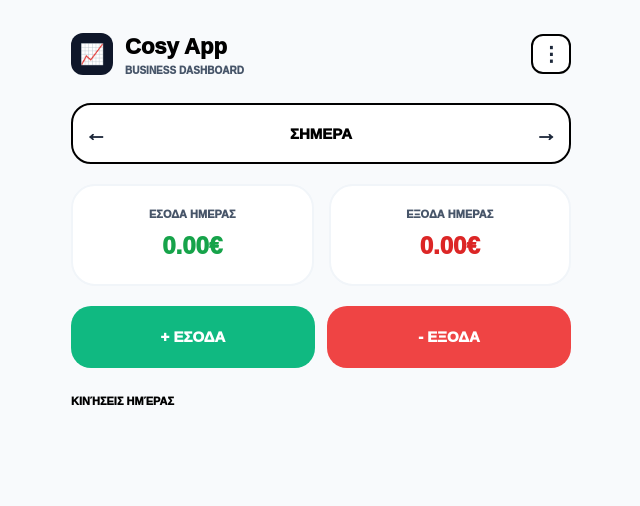
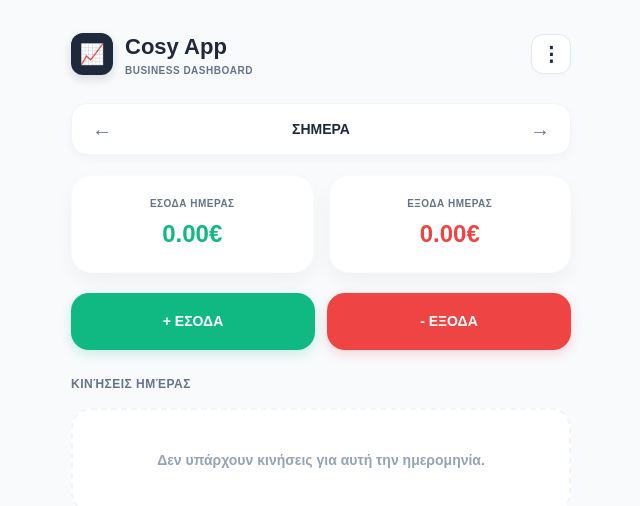
Before and after one commit to tsigris/cosy-management, a Next.js app: page / in a window 1280 px wide. Shown: the top 506 px of the page, without its empty margins (319-959 px from the left). Built offline with nearby package versions, Linux system fonts and the light colour scheme.

Commit message:
Update page.tsx

```diff
--- a/src/app/page.tsx
+++ b/src/app/page.tsx
@@ -78,6 +78,13 @@ function DashboardContent() {
   const totalExp = transactions.filter(t => t.type === 'expense' && !t.is_credit && t.category !== 'pocket').reduce((acc, t) => acc + Number(t.amount), 0)
   const isAdmin = permissions.role === 'admin'
 
+  const handleDelete = async (id: string) => {
+    if (confirm('Θέλετε να διαγράψετε αυτή την κίνηση;')) {
+      const { error } = await supabase.from('transactions').delete().eq('id', id)
+      if (!error) setTransactions(prev => prev.filter(t => t.id !== id))
+    }
+  }
+
   return (
     <div style={{ maxWidth: '500px', margin: '0 auto', fontFamily: 'sans-serif', position: 'relative' }}>
 
@@ -86,8 +93,8 @@ function DashboardContent() {
         <div style={{ display: 'flex', alignItems: 'center', gap: '12px' }}>
           <div style={logoBoxStyle}><span style={{ fontSize: '20px' }}>📈</span></div>
           <div>
-            <h1 style={{ fontWeight: '950', fontSize: '22px', margin: 0, color: '#000000' }}>{storeName}</h1>
-            <p style={{ margin: 0, fontSize: '10px', color: '#475569', fontWeight: '950', textTransform: 'uppercase' }}>Business Dashboard</p>
+            <h1 style={{ fontWeight: '800', fontSize: '22px', margin: 0, color: '#1e293b' }}>{storeName}</h1>
+            <p style={{ margin: 0, fontSize: '10px', color: '#64748b', fontWeight: '700', textTransform: 'uppercase', letterSpacing: '0.5px' }}>Business Dashboard</p>
           </div>
         </div>
 
@@ -130,34 +137,39 @@ function DashboardContent() {
         <button onClick={() => shiftDate(1)} style={dateArrowStyle}>→</button>
       </div>
 
+      {/* STATS CARDS */}
       <div style={{ display: 'flex', gap: '15px', marginBottom: '20px' }}>
-        <div style={cardStyle}><p style={labelStyle}>ΕΣΟΔΑ ΗΜΕΡΑΣ</p><p style={{ color: '#16a34a', fontSize: '24px', fontWeight: '950', margin: 0 }}>{totalInc.toFixed(2)}€</p></div>
-        <div style={cardStyle}><p style={labelStyle}>ΕΞΟΔΑ ΗΜΕΡΑΣ</p><p style={{ color: '#dc2626', fontSize: '24px', fontWeight: '950', margin: 0 }}>{totalExp.toFixed(2)}€</p></div>
+        <div style={cardStyle}><p style={labelStyle}>ΕΣΟΔΑ ΗΜΕΡΑΣ</p><p style={{ color: '#10b981', fontSize: '24px', fontWeight: '800', margin: 0 }}>{totalInc.toFixed(2)}€</p></div>
+        <div style={cardStyle}><p style={labelStyle}>ΕΞΟΔΑ ΗΜΕΡΑΣ</p><p style={{ color: '#ef4444', fontSize: '24px', fontWeight: '800', margin: 0 }}>{totalExp.toFixed(2)}€</p></div>
       </div>
 
+      {/* ACTIONS */}
       <div style={{ display: 'flex', gap: '12px', marginBottom: '12px' }}>
-        <Link href={`/add-income?date=${selectedDate}`} style={{ ...btnStyle, backgroundColor: '#10b981' }}>+ ΕΣΟΔΑ</Link>
-        <Link href={`/add-expense?date=${selectedDate}`} style={{ ...btnStyle, backgroundColor: '#ef4444' }}>- ΕΞΟΔΑ</Link>
+        <Link href={`/add-income?date=${selectedDate}`} style={{ ...btnStyle, backgroundColor: '#10b981', boxShadow: '0 4px 12px rgba(16, 185, 129, 0.2)' }}>+ ΕΣΟΔΑ</Link>
+        <Link href={`/add-expense?date=${selectedDate}`} style={{ ...btnStyle, backgroundColor: '#ef4444', boxShadow: '0 4px 12px rgba(239, 68, 68, 0.2)' }}>- ΕΞΟΔΑ</Link>
       </div>
       {isAdmin && <Link href="/daily-z" style={zBtnStyle}>📟 ΚΛΕΙΣΙΜΟ ΤΑΜΕΙΟΥ (Ζ)</Link>}
 
       {/* LIST SECTION */}
       <div style={{ marginTop: '25px' }}>
-        <p style={{ fontSize: '11px', fontWeight: '950', color: '#000', marginBottom: '15px', textTransform: 'uppercase' }}>Κινήσεις Ημέρας</p>
-        {loading ? <div style={{ textAlign: 'center', padding: '20px', fontWeight: '950' }}>ΦΟΡΤΩΣΗ...</div> : (
+        <p style={{ fontSize: '12px', fontWeight: '800', color: '#64748b', marginBottom: '15px', textTransform: 'uppercase', letterSpacing: '0.5px' }}>Κινήσεις Ημέρας</p>
+        {loading ? <div style={{ textAlign: 'center', padding: '20px', fontWeight: '700', color: '#94a3b8' }}>Φόρτωση...</div> : (
           <>
             {zTotal > 0 && (
               <div style={{ marginBottom: '10px' }}>
                 <div onClick={() => isAdmin && setIsZExpanded(!isZExpanded)} style={zItemHeader}>
-                  <div style={{ flex: 1 }}><p style={{ fontWeight: '950', margin: 0, fontSize: '15px' }}>📟 ΣΥΝΟΛΟ Ζ</p><span style={{ fontSize: '10px', opacity: 0.8 }}>{zEntries.length} Εγγραφές</span></div>
-                  <p style={{ fontWeight: '950', fontSize: '18px', margin: 0 }}>+{zTotal.toFixed(2)}€</p>
+                  <div style={{ flex: 1 }}><p style={{ fontWeight: '800', margin: 0, fontSize: '15px' }}>📟 ΣΥΝΟΛΟ Ζ</p></div>
+                  <p style={{ fontWeight: '800', fontSize: '18px', margin: 0 }}>+{zTotal.toFixed(2)}€</p>
                 </div>
                 {isZExpanded && (
                   <div style={zBreakdownPanel}>
                     {zEntries.map(z => (
                       <div key={z.id} style={zSubItem}>
-                        <div style={{ flex: 1 }}><p style={{ fontWeight: '950', margin: 0, fontSize: '13px' }}>{z.method}</p></div>
-                        <p style={{ fontWeight: '950', fontSize: '14px', margin: 0 }}>{Number(z.amount).toFixed(2)}€</p>
+                        <div style={{ flex: 1 }}><p style={{ fontWeight: '600', margin: 0, fontSize: '13px', color: '#475569' }}>{z.method}</p></div>
+                        <div style={{ display: 'flex', alignItems: 'center', gap: '10px' }}>
+                          <p style={{ fontWeight: '700', fontSize: '14px', margin: 0, color: '#1e293b' }}>{Number(z.amount).toFixed(2)}€</p>
+                          {isAdmin && <button onClick={() => handleDelete(z.id)} style={{ background: 'none', border: 'none', cursor: 'pointer', fontSize: '14px' }}>🗑️</button>}
+                        </div>
                       </div>
                     ))}
                   </div>
@@ -165,21 +177,33 @@ function DashboardContent() {
               </div>
             )}
             {regularEntries.map(t => (
-              <div key={t.id} style={itemStyle}>
+              <div key={t.id} style={{ marginBottom: '10px' }}>
+                <div style={itemStyle} onClick={() => isAdmin && setExpandedTx(expandedTx === t.id ? null : t.id)}>
                   <div style={{ flex: 1 }}>
-                  <p style={{ fontWeight: '950', margin: 0, fontSize: '16px', color: '#000000' }}>
-                    {t.type === 'income' ? '💰 ' + (t.notes || 'ΕΣΟΔΟ') : (t.suppliers?.name || t.category.toUpperCase())}
+                    <p style={{ fontWeight: '700', margin: 0, fontSize: '15px', color: '#1e293b' }}>
+                      {t.type === 'income' ? '💰 ' + (t.notes || 'ΕΙΣΠΡΑΞΗ') : (t.suppliers?.name || t.category.toUpperCase())}
                     </p>
                     <div style={{ display: 'flex', gap: '8px', marginTop: '4px' }}>
                       <span style={subLabelStyle}>{t.method}</span>
                       <span style={userBadge}>👤 {t.created_by_name?.toUpperCase()}</span>
                     </div>
                   </div>
-                <p style={{ fontWeight: '950', fontSize: '17px', color: t.type === 'income' ? '#16a34a' : '#dc2626', margin: 0 }}>
+                  <div style={{ textAlign: 'right' }}>
+                    <p style={{ fontWeight: '800', fontSize: '17px', color: t.type === 'income' ? '#10b981' : '#ef4444', margin: 0 }}>
                       {t.type === 'income' ? '+' : '-'}{Math.abs(Number(t.amount)).toFixed(2)}€
                     </p>
                   </div>
+                </div>
+                {isAdmin && expandedTx === t.id && (
+                  <div style={actionPanel}>
+                    <button onClick={() => handleDelete(t.id)} style={deleteBtnStyle}>ΔΙΑΓΡΑΦΗ ΚΙΝΗΣΗΣ 🗑️</button>
+                  </div>
+                )}
+              </div>
             ))}
+            {transactions.length === 0 && (
+              <div style={emptyStateStyle}>Δεν υπάρχουν κινήσεις για αυτή την ημερομηνία.</div>
+            )}
           </>
         )}
       </div>
@@ -188,32 +212,31 @@ function DashboardContent() {
   )
 }
 
-// STYLES
-const logoBoxStyle: any = { width: '42px', height: '42px', backgroundColor: '#0f172a', borderRadius: '12px', display: 'flex', alignItems: 'center', justifyContent: 'center' };
-const menuBtnStyle: any = { backgroundColor: 'white', border: '2px solid #000', width: '40px', height: '40px', borderRadius: '12px', fontSize: '20px', cursor: 'pointer', fontWeight: '950' };
-const dropdownStyle: any = {
-  position: 'absolute' as any, top: '55px', right: '0', backgroundColor: 'white', minWidth: '240px',
-  borderRadius: '24px', boxShadow: '0 20px 40px rgba(0,0,0,0.2)', padding: '12px', zIndex: 1100,
-  border: '2px solid #000', maxHeight: '75dvh', overflowY: 'auto'
-};
-const menuItem: any = { display: 'block', padding: '15px', textDecoration: 'none', color: '#000', fontWeight: '950', fontSize: '15px', borderBottom: '1px solid #f1f5f9' };
-const logoutBtnStyle: any = { ...menuItem, color: '#ef4444', border: 'none', background: '#fee2e2', width: '100%', cursor: 'pointer', textAlign: 'left', marginTop: '10px', borderRadius: '14px' };
-const menuSectionLabel: any = { fontSize: '10px', fontWeight: '950', color: '#475569', marginBottom: '8px', paddingLeft: '12px', marginTop: '12px' };
-const divider: any = { height: '1.5px', backgroundColor: '#000', margin: '10px 0', opacity: 0.1 };
-const dateBarStyle: any = { display: 'flex', alignItems: 'center', backgroundColor: 'white', padding: '12px', borderRadius: '20px', marginBottom: '20px', border: '2px solid #000' };
-const dateArrowStyle: any = { background: 'none', border: 'none', fontSize: '22px', fontWeight: '950', cursor: 'pointer' };
+// STYLES - ΕΠΑΝΑΦΟΡΑ PREMIUM ΑΙΣΘΗΤΙΚΗΣ
+const logoBoxStyle: any = { width: '42px', height: '42px', backgroundColor: '#1e293b', borderRadius: '12px', display: 'flex', alignItems: 'center', justifyContent: 'center', boxShadow: '0 4px 10px rgba(30, 41, 59, 0.15)' };
+const menuBtnStyle: any = { backgroundColor: 'white', border: '1px solid #e2e8f0', width: '40px', height: '40px', borderRadius: '12px', fontSize: '20px', cursor: 'pointer', color: '#1e293b', boxShadow: '0 2px 4px rgba(0,0,0,0.02)' };
+const dropdownStyle: any = { position: 'absolute' as any, top: '55px', right: '0', backgroundColor: 'white', minWidth: '240px', borderRadius: '20px', boxShadow: '0 10px 30px rgba(0,0,0,0.1)', padding: '12px', zIndex: 1100, border: '1px solid #f1f5f9', maxHeight: '75dvh', overflowY: 'auto' };
+const menuItem: any = { display: 'block', padding: '12px', textDecoration: 'none', color: '#334155', fontWeight: '600', fontSize: '14px', borderRadius: '10px' };
+const logoutBtnStyle: any = { ...menuItem, color: '#dc2626', border: 'none', background: '#fee2e2', width: '100%', cursor: 'pointer', textAlign: 'left', marginTop: '5px', borderRadius: '10px', fontWeight: '700' };
+const menuSectionLabel: any = { fontSize: '10px', fontWeight: '800', color: '#94a3b8', marginBottom: '8px', paddingLeft: '12px', marginTop: '12px', letterSpacing: '0.5px' };
+const divider: any = { height: '1px', backgroundColor: '#f1f5f9', margin: '10px 0' };
+const dateBarStyle: any = { display: 'flex', alignItems: 'center', backgroundColor: 'white', padding: '10px', borderRadius: '16px', marginBottom: '20px', border: '1px solid #f1f5f9', boxShadow: '0 4px 10px rgba(0,0,0,0.03)' };
+const dateArrowStyle: any = { background: 'none', border: 'none', fontSize: '20px', fontWeight: '800', cursor: 'pointer', color: '#64748b', padding: '0 10px' };
 const dateInputStyle: any = { position: 'absolute', top: 0, left: 0, width: '100%', height: '100%', opacity: 0, cursor: 'pointer' };
-const dateDisplayStyle: any = { fontSize: '15px', fontWeight: '950', color: '#000' };
-const cardStyle: any = { flex: 1, backgroundColor: 'white', padding: '20px', borderRadius: '24px', textAlign: 'center', border: '2px solid #f1f5f9' };
-const labelStyle: any = { fontSize: '11px', fontWeight: '950', color: '#475569', marginBottom: '5px' };
-const btnStyle: any = { flex: 1, padding: '20px', borderRadius: '20px', color: 'white', textDecoration: 'none', textAlign: 'center', fontWeight: '950', fontSize: '15px' };
-const zBtnStyle: any = { display: 'block', padding: '18px', borderRadius: '20px', backgroundColor: '#0f172a', color: 'white', textDecoration: 'none', textAlign: 'center', fontWeight: '950', fontSize: '15px', marginTop: '10px' };
-const itemStyle: any = { backgroundColor: 'white', padding: '20px', borderRadius: '24px', border: '2px solid #f1f5f9', display: 'flex', justifyContent: 'space-between', alignItems: 'center', marginBottom: '12px' };
-const zItemHeader: any = { ...itemStyle, backgroundColor: '#0f172a', color: 'white' };
-const subLabelStyle: any = { fontSize: '12px', color: '#1e293b', textTransform: 'uppercase', fontWeight: '950' };
-const userBadge: any = { fontSize: '11px', backgroundColor: '#e2e8f0', color: '#000', padding: '4px 10px', borderRadius: '10px', fontWeight: '950' };
-const zBreakdownPanel: any = { backgroundColor: 'white', padding: '15px 20px', borderRadius: '0 0 24px 24px', border: '2.5px solid #0f172a', borderTop: 'none', marginTop: '-15px', marginBottom: '15px' };
-const zSubItem: any = { display: 'flex', justifyContent: 'space-between', padding: '12px 0', borderBottom: '1px solid #f1f5f9' };
+const dateDisplayStyle: any = { fontSize: '14px', fontWeight: '800', color: '#1e293b' };
+const cardStyle: any = { flex: 1, backgroundColor: 'white', padding: '20px 15px', borderRadius: '20px', textAlign: 'center', border: '1px solid #f8fafc', boxShadow: '0 8px 20px rgba(0,0,0,0.04)' };
+const labelStyle: any = { fontSize: '10px', fontWeight: '800', color: '#64748b', marginBottom: '5px', letterSpacing: '0.5px' };
+const btnStyle: any = { flex: 1, padding: '18px', borderRadius: '18px', color: 'white', textDecoration: 'none', textAlign: 'center', fontWeight: '800', fontSize: '14px' };
+const zBtnStyle: any = { display: 'block', padding: '18px', borderRadius: '18px', backgroundColor: '#1e293b', color: 'white', textDecoration: 'none', textAlign: 'center', fontWeight: '800', fontSize: '14px', marginTop: '10px', boxShadow: '0 6px 15px rgba(30, 41, 59, 0.2)' };
+const itemStyle: any = { backgroundColor: 'white', padding: '18px', borderRadius: '18px', border: '1px solid #f1f5f9', display: 'flex', justifyContent: 'space-between', alignItems: 'center', boxShadow: '0 2px 5px rgba(0,0,0,0.02)' };
+const zItemHeader: any = { ...itemStyle, backgroundColor: '#1e293b', color: 'white', border: 'none', boxShadow: '0 6px 15px rgba(30, 41, 59, 0.15)' };
+const subLabelStyle: any = { fontSize: '11px', color: '#64748b', textTransform: 'uppercase', fontWeight: '700' };
+const userBadge: any = { fontSize: '10px', backgroundColor: '#f1f5f9', color: '#64748b', padding: '3px 8px', borderRadius: '8px', fontWeight: '700' };
+const zBreakdownPanel: any = { backgroundColor: 'white', padding: '15px 20px', borderRadius: '0 0 18px 18px', border: '1px solid #f1f5f9', borderTop: 'none', marginTop: '-12px', marginBottom: '15px', boxShadow: '0 4px 8px rgba(0,0,0,0.02)' };
+const zSubItem: any = { display: 'flex', justifyContent: 'space-between', padding: '10px 0', borderBottom: '1px solid #f8fafc' };
+const actionPanel: any = { padding: '10px', backgroundColor: '#fff', borderRadius: '0 0 18px 18px', border: '1px solid #f1f5f9', borderTop: 'none', marginTop: '-12px', marginBottom: '15px' };
+const deleteBtnStyle: any = { width: '100%', padding: '10px', background: '#fee2e2', color: '#dc2626', border: 'none', borderRadius: '10px', fontWeight: '700', fontSize: '12px', cursor: 'pointer' };
+const emptyStateStyle: any = { textAlign: 'center', padding: '40px', color: '#94a3b8', fontWeight: '600', fontSize: '14px', background: 'white', borderRadius: '20px', border: '2px dashed #f1f5f9' };
 
 export default function HomePage() {
   return (
```
Lines whose indentation alone changed are shown as unchanged.
